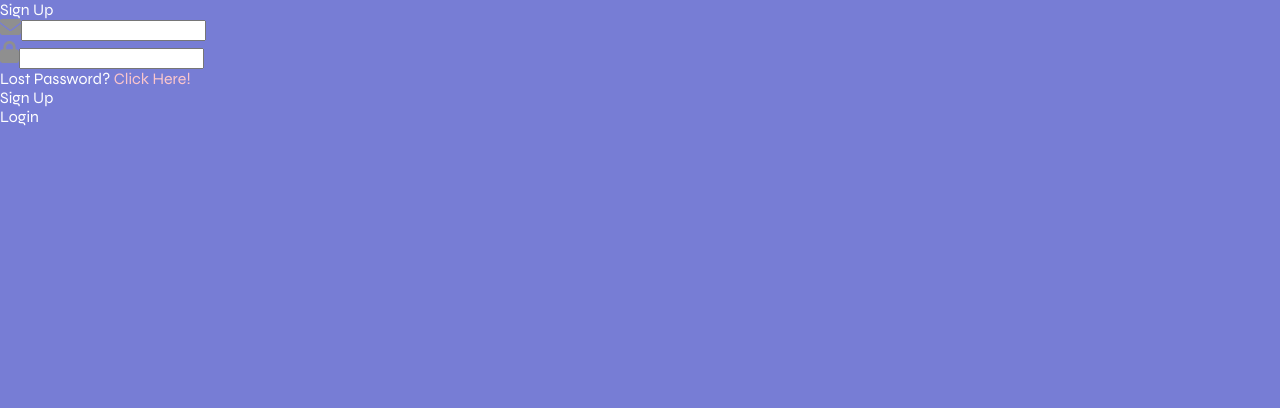
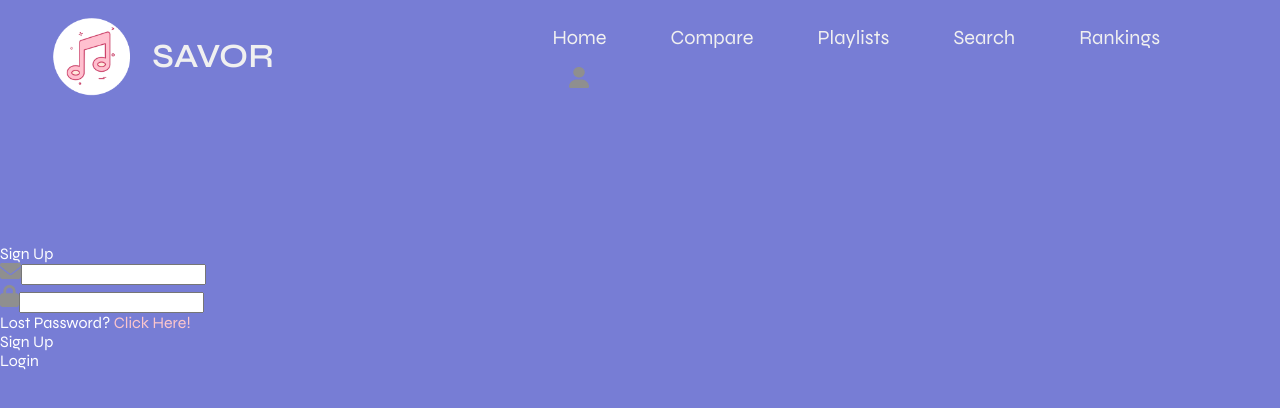
Before and after one commit to KevinYu3214/Savor, a React (Vite) app: page /account in a window 1280 px wide. Shown: the top 408 px of the page. Built offline with nearby package versions, Linux system fonts and the light colour scheme.

Commit message:
Added header to account and account logo to header
I still haven't done styling, don't worry I'll do it tn hopefully

```diff
--- a/src/components/Header.jsx
+++ b/src/components/Header.jsx
@@ -3,6 +3,7 @@ import React, { useState } from "react";
 import styles from "./Header.module.scss";
 
 import icon from "../assets/icon.png";
+import person_icon from "../assets/person.png";
 
 import { HiMenu } from "react-icons/hi";
 import { AiOutlineCloseSquare } from "react-icons/ai";
@@ -34,12 +35,12 @@ const Header = () => {
             <a className={styles.nav__item} href={"/search"}>
               Search
             </a>
-            <a className={styles.nav__item} href={"/account"}>
-              Account
-            </a>
             <a className={styles.nav__item} href={"/rankings"}>
               Rankings
-              </a>
+            </a>
+            <a className={styles.nav__item} href={"/account"}>
+              <img src={person_icon} alt="Account" />
+            </a>
           </nav>
         </div>
         <div>
--- a/src/pages/Account.jsx
+++ b/src/pages/Account.jsx
@@ -1,14 +1,15 @@
-import Header from "../components/Header"
+import Header from "../components/Header";
 import LoginSignup from "../components/LoginSignup";
 
-function App(){
-    return(
-        <div>
-            <LoginSignup/>
-
-        </div>
-    )
-
+function App() {
+  return (
+    <>
+      <Header />
+      <div>
+        <LoginSignup />
+      </div>
+    </>
+  );
 }
 
 export default App;
```
